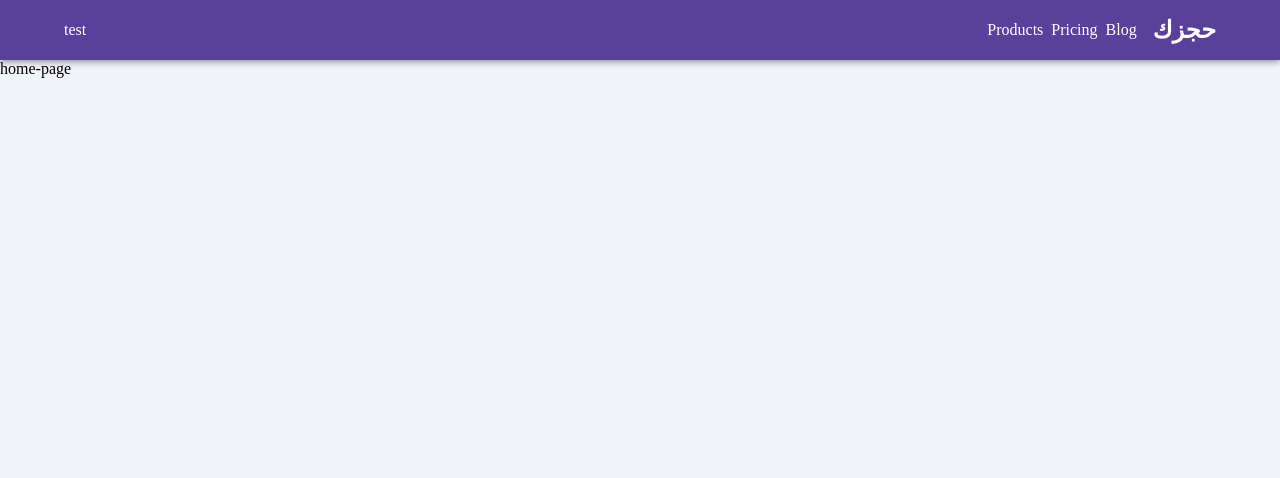
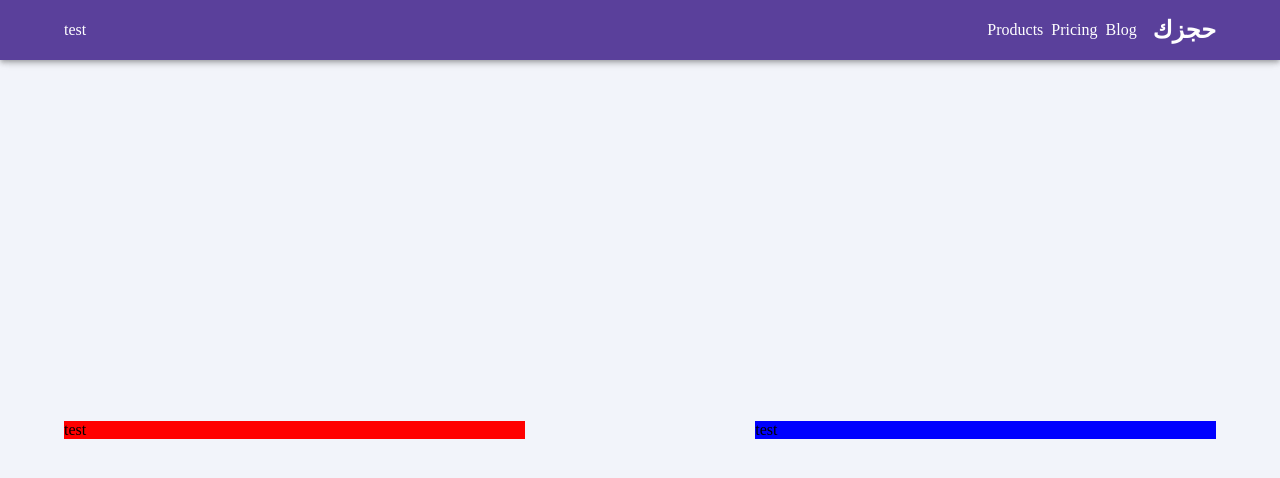
Before and after one commit to Salar-Sali/alsqama-is-going-to-mars, a React (Vite) app: page / in a window 1280 px wide. Shown: the top 478 px of the page. Built offline with nearby package versions, Linux system fonts and the light colour scheme.

Commit message:
home page added

```diff
--- a/src/core/home/page/home-page.tsx
+++ b/src/core/home/page/home-page.tsx
@@ -1,5 +1,30 @@
+import styled from "styled-components";
+
+export const HomePageWrapper = styled.div`
+  height: 100%;
+  width: 100%;
+  display: flex;
+  justify-content: space-between;
+  align-items: center;
+  flex-wrap: wrap;
+`;
+
+export const SloganAndBookingButton = styled.div`
+  background-color: red;
+  width: 40%;
+`;
+export const HomePageImageContainer = styled.div`
+  background-color: blue;
+  width: 40%;
+`;
+
 const HomePage = () => {
-  return <div>home-page</div>;
+  return (
+    <HomePageWrapper>
+      <SloganAndBookingButton>test</SloganAndBookingButton>
+      <HomePageImageContainer>test</HomePageImageContainer>
+    </HomePageWrapper>
+  );
 };
 
 export default HomePage;
--- a/src/style.ts
+++ b/src/style.ts
@@ -5,4 +5,6 @@ export const HomePageWrapper = styled.div<{ appHeaderHeight: number }>`
   margin-top: ${(style: { appHeaderHeight: number }) =>
     style.appHeaderHeight}px;
   background-color: #f2f4fa;
+  padding-left: 64px;
+  padding-right: 64px;
 `;
```
